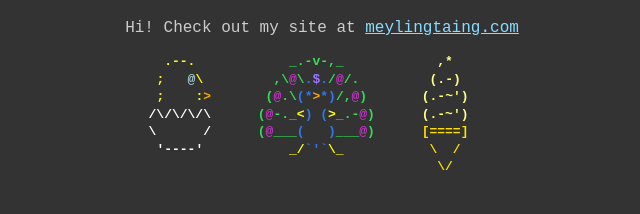
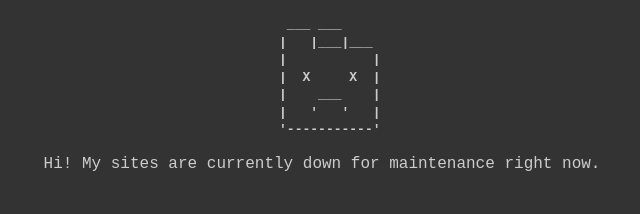
Before and after one commit to meylingtaing/meylingtaing.github.io, a plain HTML site: page index.html in a window 1280 px wide. Shown: the whole page, without its empty margins (318-958 px from the left). Drawn offline with Linux system fonts and the light colour scheme; a web font is replaced by a local one.

Commit message:
Make the main page a maintenance message

```diff
--- a/index.html
+++ b/index.html
@@ -14,20 +14,14 @@
 <body>
 <div id="page-content">
   <div class="center">
-  Hi! Check out my site at <a href="https://meylingtaing.com">meylingtaing.com</a>
-
-
-  <div class="ascii-art">
-  <pre><span class="yellow">     .--.            </span><span class="green">_.-v-,_            </span><span class="lightgold">,*
-    </span><span class="yellow">;   </span><span class="lightblue">@</span><span class="yellow">\         </span><span class="green">,\</span><span class="purple">@</span><span class="green">\</span><span class="blue">.</span><span class="indigo">$</span><span class="blue">.</span><span class="green">/</span><span class="purple">@</span><span class="green">/.         </span><span class="lightgold">(</span><span class="gold">.-</span><span class="lightgold">)
-    </span><span class="yellow">;    :</span><span class="orange">>       </span><span class="green">(</span><span class="purple">@</span><span class="green">.\</span><span class="blue">(*</span><span class="orange">></span><span class="blue">*)</span><span class="green">/,</span><span class="purple">@</span><span class="green">)       </span><span class="lightgold">(</span><span class="gold">.-~'</span><span class="lightgold">)
-   </span><span class="white">/\/\/\/\      </span><span class="green">(</span><span class="purple">@</span><span class="green">-._</span><span class="yellow"><</span><span class="blue">) (</span><span class="yellow">></span><span class="green">_.-</span><span class="purple">@</span><span class="green">)      </span><span class="lightgold">(</span><span class="gold">.-~'</span><span class="lightgold">)
-   </span><span class="white">\      /      </span><span class="green">(</span><span class="purple">@</span><span class="green">___</span><span class="blue">(   )</span><span class="green">___</span><span class="purple">@</span><span class="green">)      </span><span class="yellorange">[====]
-    </span><span class="white">'----'           </span><span class="yellow">_/</span><span class="blue">`'`</span><span class="yellow">\_           </span><span class="yellorange">\  /
-                                        \/
-</span>
-  </pre>
-  </div> <!-- ascii-art -->
+  <div class="ascii-art center"><pre>   ___ ___
+  |   |___|___
+  |           |
+  |  X     X  |
+  |    ___    |
+  |   '   '   |
+  '-----------'</pre></div> <!-- ascii-art -->
+  Hi! My sites are currently down for maintenance right now.
   </div> <!-- centered -->
 
 </div> <!-- page-content -->
```
